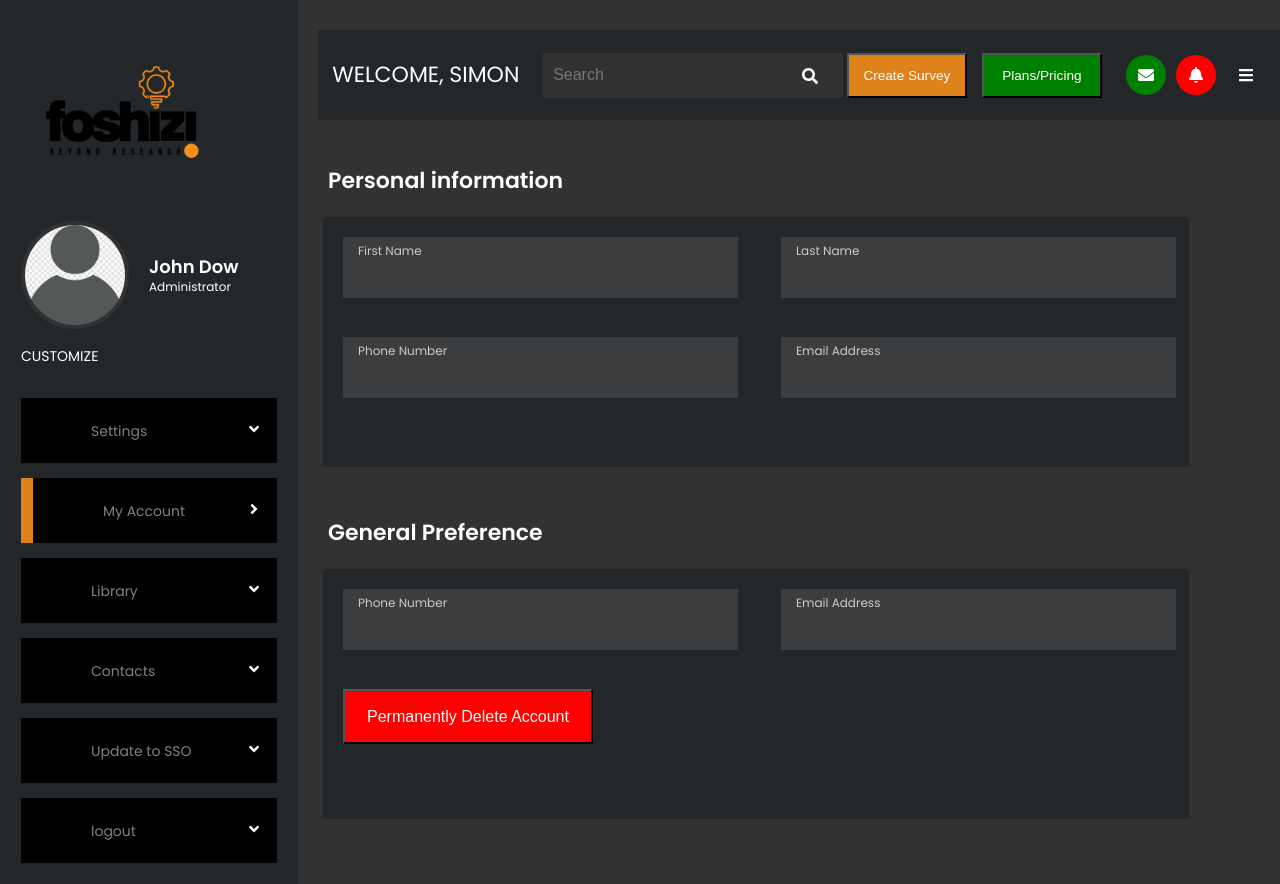
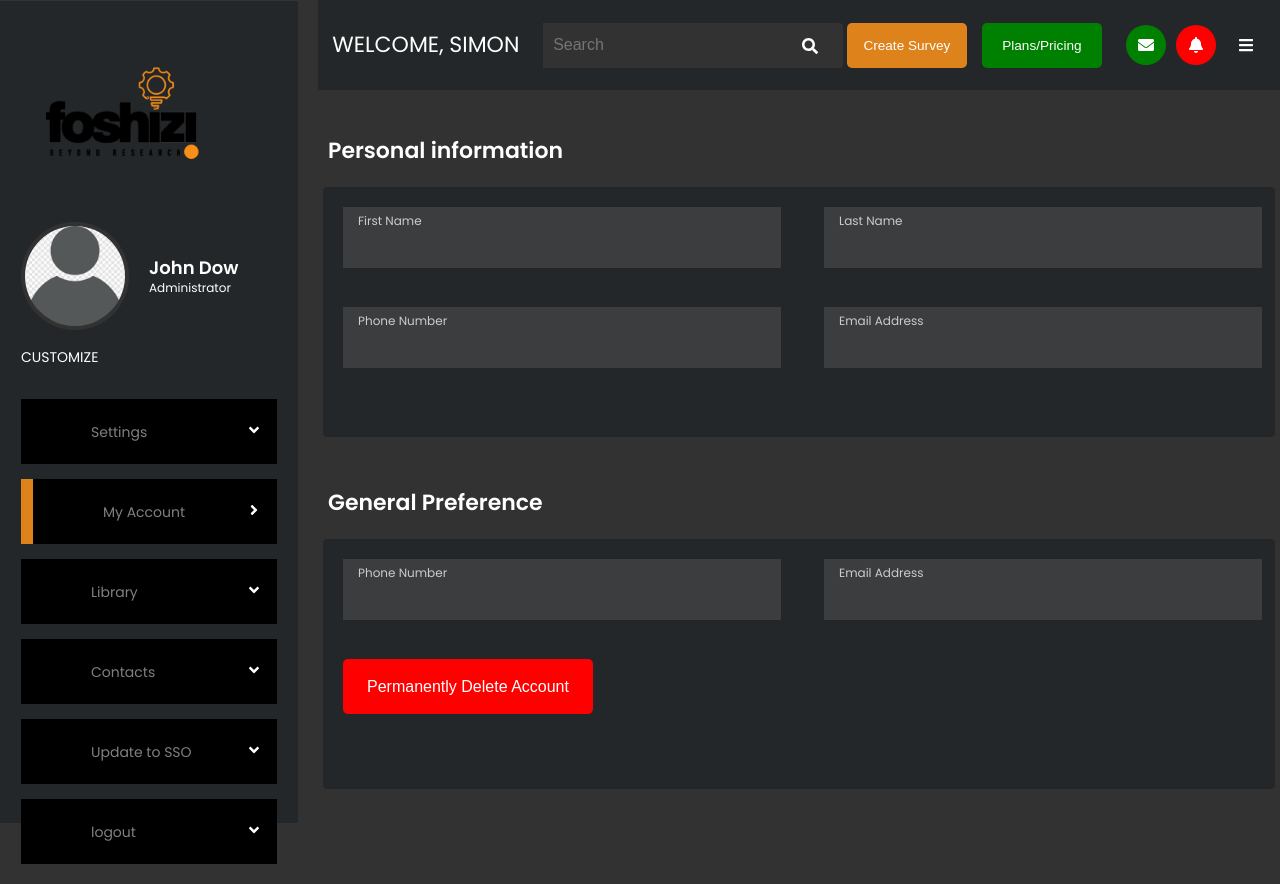
Before and after one commit to mwingrov/Foshizi, a Next.js app: page /dashboard in a window 1280 px wide. Built offline with nearby package versions, Linux system fonts and the light colour scheme.

Commit message:
features : enlarge dashboard pannel

```diff
--- a/src/components/base/button/ButtonElement.js
+++ b/src/components/base/button/ButtonElement.js
@@ -21,6 +21,8 @@ export const ButtonBtn = styled.button`
   justify-content: center;
   align-items: center;
   transition: all 0.2s ease-in-out;
+  border-radius: 5px;
+  border: none;
 
   &:hover {
     transition: all 0.2s ease-in-out;
--- a/src/components/base/card/cardElement.js
+++ b/src/components/base/card/cardElement.js
@@ -7,10 +7,11 @@ export const CardWrapper = styled.div`
   gap: 20px;
   margin-top: 20px;
   padding: 5px;
+  width: 100%;
   @media (min-width: 768px) {
     margin-top: 0px;
     width: ${({ width }) =>
-      width === "full" ? "90%" : width === "half" ? "50%" : "30%"};
+      width === "full" ? "100%" : width === "half" ? "50%" : "30%"};
     gap: 20px;
   }
 `;
--- a/src/components/base/input/InputElement.js
+++ b/src/components/base/input/InputElement.js
@@ -35,11 +35,11 @@ export const FormInput = styled.input`
 export const InputGroup = styled.div`
   display: flex;
   flex-direction: column;
+  gap: 50px;
+  margin-bottom: 50px;
   background: #232729;
-  @media (min-width: 768px) {
+  @media (min-width: 1024px) {
     flex-direction: row;
     justify-content: space-between;
-    gap: 50px;
-    margin-bottom: 50px;
   }
 `;
--- a/src/components/layout/dashboard/DashboardElement.js
+++ b/src/components/layout/dashboard/DashboardElement.js
@@ -1,15 +1,12 @@
 import styled from "styled-components";
-import Image from "next/image";
 
 export const DashboardWrapper = styled.section`
   font-family: "Poppins", sans-serif;
   min-height: 100vh;
-  display: flex;
-  flex-direction: column;
-  gap: 20px;
-  align-items: center;
   @media (min-width: 768px) {
-    flex-direction: row;
+    display: flex;
+    gap: 20px;
+    align-items: center;
     font-family: "Poppins", sans-serif;
     min-height: 100vh;
     display: flex;
@@ -19,10 +16,9 @@ export const DashboardWrapper = styled.section`
 `;
 
 export const DashboardMain = styled.div`
-  display: flex;
-  flex-direction: column;
-  gap: 10px;
   @media (min-width: 768px) {
+    position: relative;
+    min-height: 100vh;
     margin-left: auto;
     flex: 1;
     display: grid;
@@ -32,10 +28,13 @@ export const DashboardMain = styled.div`
 `;
 
 export const PanelContainer = styled.section`
-  display: flex;
-  flex-direction: column;
-
+  padding: 10px;
   @media (min-width: 768px) {
+    padding: 10px 20px;
+    padding-right: 50px;
+  }
+  @media (min-width: 1024px) {
+    display: flex;
     overflow: auto;
     display: grid;
     grid-template-rows: repeat(2, 1fr);
@@ -44,10 +43,10 @@ export const PanelContainer = styled.section`
   }
 `;
 export const RowContainer = styled.div`
-  display: flex;
-  flex-direction: column;
-
-  @media (min-width: 768px) {
+  margin: 20px 0;
+  @media (min-width: 1024px) {
+    margin: 0;
+    display: flex;
     flex-direction: row;
     justify-content: space-between;
     gap: 10px;
--- a/src/components/ui/sideBar/SideBarElement.js
+++ b/src/components/ui/sideBar/SideBarElement.js
@@ -8,7 +8,7 @@ export const DashboardSideBar = styled.div`
     width: 20%;
     background: #232729;
     border: 1px solid #232729;
-    height: 100%;
+    height: calc(100vh - 20px);
     display: flex;
     flex-direction: column;
     padding: 20px;
--- a/src/styles/global.css
+++ b/src/styles/global.css
@@ -125,6 +125,33 @@ q:after {
   content: "";
   content: none;
 }
+button,
+input {
+  /* 1 */
+  overflow: visible;
+}
+
+/**
+ * Remove the inheritance of text transform in Edge, Firefox, and IE.
+ * 1. Remove the inheritance of text transform in Firefox.
+ */
+
+button,
+select {
+  /* 1 */
+  text-transform: none;
+}
+
+/**
+ * Correct the inability to style clickable types in iOS and Safari.
+ */
+
+button,
+[type="button"],
+[type="reset"],
+[type="submit"] {
+  -webkit-appearance: button;
+}
 table {
   border-collapse: collapse;
   border-spacing: 0;
```
